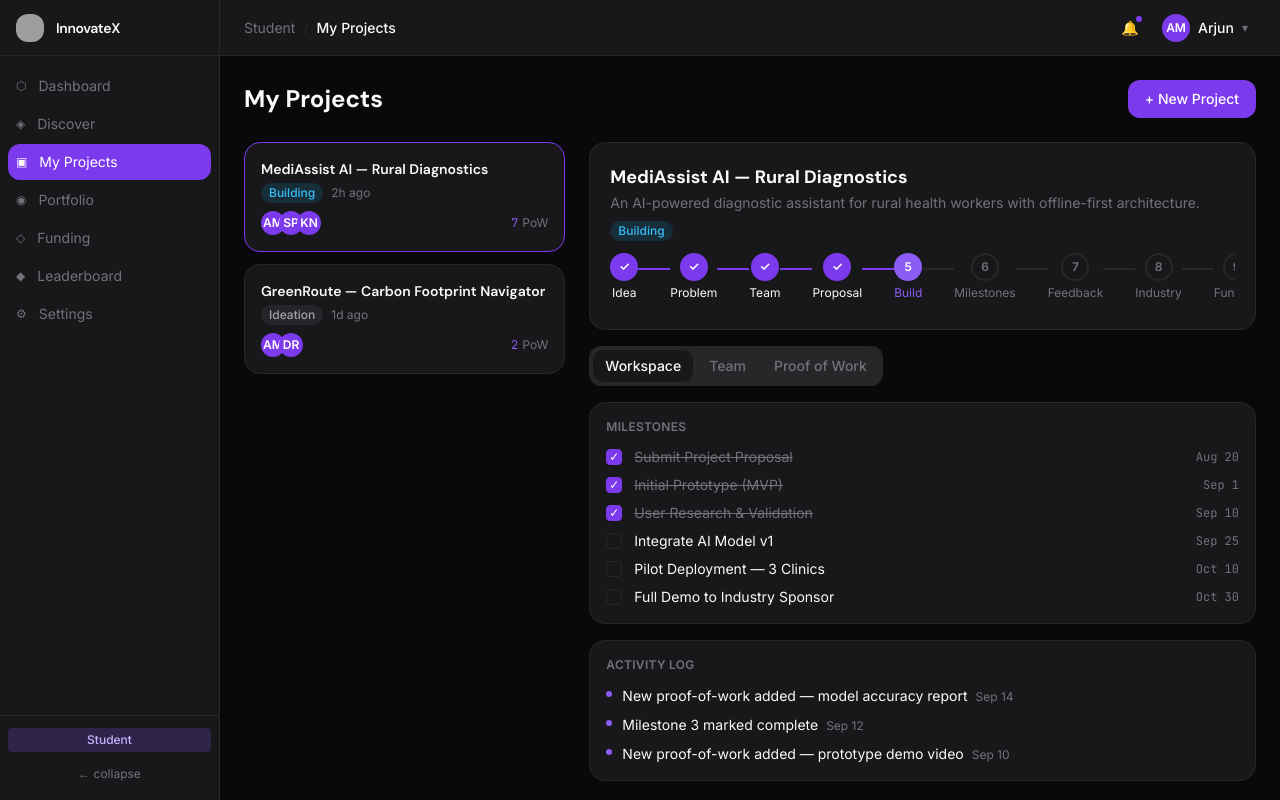
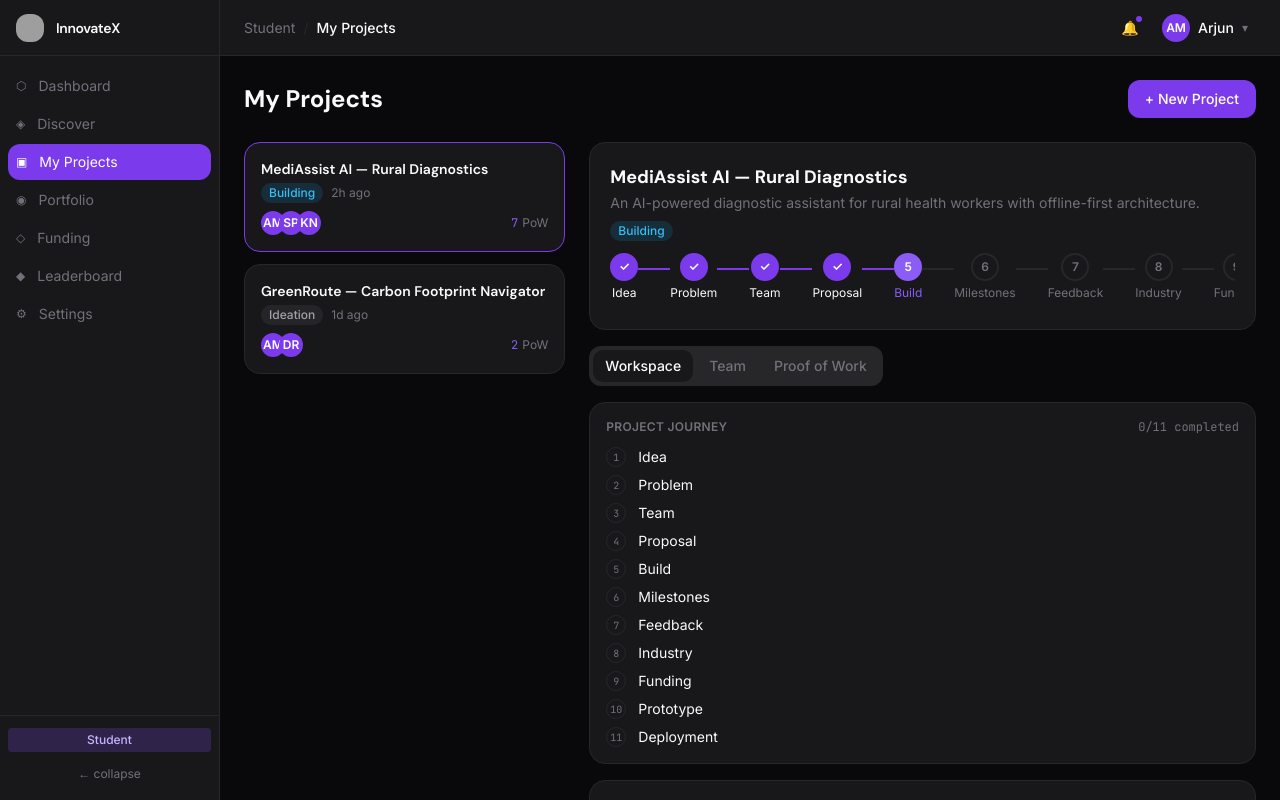
Before and after one commit to Hunny-Chaurasia/InnovateX, a React (Vite) app: page /student/projects in a window 1280 px wide. Built offline with nearby package versions, Linux system fonts and the light colour scheme; grey boxes are pictures that could not be loaded.

Commit message:
Implement milestones and project journey features
Added functionality for user-editable milestones and project journey steps. Enhanced activity logging and milestone management.

```diff
--- a/src/pages/student/MyProjects.tsx
+++ b/src/pages/student/MyProjects.tsx
@@ -1,10 +1,47 @@
-import { useState } from 'react';
+import { useState, useEffect, useRef } from 'react';
 import { useNavigate } from 'react-router-dom';
 import { Card, Badge, StageBadge, InstitutionBadge, Button, Avatar, ProjectJourneyStepper, LinkedInLink } from '../../components/ui';
 import { useToast } from '../../components/Toast';
 import { MOCK_PROJECTS, MOCK_MENTORS, MOCK_MILESTONES } from '../../data/mock';
 import ProofOfWork from '../../components/ProofOfWork';
 import { useWorkflow } from '../../store/workflow';
+
+// ---- Types for user-editable milestones & journey steps ----
+type Milestone = {
+  id: string;
+  title: string;
+  dueDate: string;
+  done: boolean;
+};
+
+type ActivityEntry = { text: string; date: string };
+
+// Converts a raw <input type="date"> value ("2026-03-15") into a readable
+// "15 Mar 2026" style string. Adjust here if your mock data uses a different format.
+function formatDisplayDate(isoDate: string): string {
+  if (!isoDate) return 'No date set';
+  const d = new Date(`${isoDate}T00:00:00`);
+  if (isNaN(d.getTime())) return isoDate;
+  return d.toLocaleDateString('en-GB', { day: 'numeric', month: 'short', year: 'numeric' });
+}
+
+function nowLabel(): string {
+  return new Date().toLocaleDateString('en-GB', { day: 'numeric', month: 'short', year: 'numeric' });
+}
+
+const JOURNEY_STEPS = [
+  'Idea',
+  'Problem',
+  'Team',
+  'Proposal',
+  'Build',
+  'Milestones',
+  'Feedback',
+  'Industry',
+  'Funding',
+  'Prototype',
+  'Deployment',
+] as const;
 
 function MentorModal({ project, onClose }: { project: typeof MOCK_PROJECTS[0]; onClose: () => void }) {
   const { toast } = useToast();
@@ -100,6 +137,70 @@ export default function MyProjects() {
   const project = allProjects.find(p => p.id === activeProject) || allProjects[0];
   const mentorProject = allProjects.find(p => p.id === mentorModal);
 
+  // ---- Activity log, kept per project so any action can append to it ----
+  const [activityByProject, setActivityByProject] = useState<Record<string, ActivityEntry[]>>({});
+  const projectActivity = activityByProject[project.id] ?? project.activityLog;
+
+  const logActivity = (projectId: string, text: string) => {
+    setActivityByProject(prev => {
+      const base = prev[projectId] ?? (allProjects.find(p => p.id === projectId)?.activityLog ?? []);
+      return { ...prev, [projectId]: [{ text, date: nowLabel() }, ...base] };
+    });
+  };
+
+  // ---- User-editable milestones, kept per project ----
+  const [milestonesByProject, setMilestonesByProject] = useState<Record<string, Milestone[]>>({});
+  const projectMilestones = milestonesByProject[project.id] ?? MOCK_MILESTONES;
+  const [newMilestoneTitle, setNewMilestoneTitle] = useState('');
+  const [newMilestoneDate, setNewMilestoneDate] = useState('');
+
+  const toggleMilestone = (id: string) => {
+    setMilestonesByProject(prev => {
+      const current = prev[project.id] ?? MOCK_MILESTONES;
+      let toggledTitle = '';
+      let nowDone = false;
+      const updated = current.map(m => {
+        if (m.id !== id) return m;
+        toggledTitle = m.title;
+        nowDone = !m.done;
+        return { ...m, done: nowDone };
+      });
+      logActivity(project.id, `${nowDone ? 'Completed' : 'Reopened'} milestone: ${toggledTitle}`);
+      return { ...prev, [project.id]: updated };
+    });
+  };
+
+  const addMilestone = () => {
+    const title = newMilestoneTitle.trim();
+    if (!title) return;
+    const milestone: Milestone = {
+      id: `custom-${Date.now()}`,
+      title,
+      dueDate: formatDisplayDate(newMilestoneDate),
+      done: false,
+    };
+    setMilestonesByProject(prev => {
+      const current = prev[project.id] ?? MOCK_MILESTONES;
+      return { ...prev, [project.id]: [...current, milestone] };
+    });
+    logActivity(project.id, `Added milestone: ${title}`);
+    setNewMilestoneTitle('');
+    setNewMilestoneDate('');
+  };
+
+  // ---- 11-step project journey, self-ticked by the user, kept per project ----
+  const [journeyByProject, setJourneyByProject] = useState<Record<string, Set<number>>>({});
+  const completedSteps = journeyByProject[project.id] ?? new Set<number>();
+
+  const toggleStep = (index: number) => {
+    setJourneyByProject(prev => {
+      const current = new Set(prev[project.id] ?? new Set<number>());
+      if (current.has(index)) current.delete(index);
+      else current.add(index);
+      return { ...prev, [project.id]: current };
+    });
+  };
+
   return (
     <div className="p-6 max-w-6xl mx-auto">
       <div className="flex items-center justify-between mb-6">
@@ -154,7 +255,10 @@ export default function MyProjects() {
               </div>
               <StageBadge stage={project.stage} />
             </div>
-            <ProjectJourneyStepper currentStage={project.stage === 'Building' ? 'Build' : project.stage} />
+            <ProjectJourneyStepper
+              currentStage={project.stage === 'Building' ? 'Build' : project.stage}
+              completedSteps={completedSteps}
+            />
           </Card>
 
           {/* Tabs */}
@@ -170,16 +274,61 @@ export default function MyProjects() {
 
           {activeTab === 'workspace' && (
             <div className="flex flex-col gap-4">
-              {/* Milestones */}
+              {/* Project Journey — 11 steps, user ticks off progress themselves */}
+              <Card className="p-4">
+                <div className="flex items-center justify-between mb-3">
+                  <p className="text-xs font-semibold uppercase tracking-wide" style={{ color: 'var(--muted-foreground)' }}>
+                    Project Journey
+                  </p>
+                  <span className="text-xs font-mono" style={{ color: 'var(--muted-foreground)' }}>
+                    {completedSteps.size}/{JOURNEY_STEPS.length} completed
+                  </span>
+                </div>
+                <div className="flex flex-col gap-2">
+                  {JOURNEY_STEPS.map((step, i) => {
+                    const done = completedSteps.has(i);
+                    return (
+                      <div
+                        key={step}
+                        onClick={() => toggleStep(i)}
+                        className="flex items-center gap-3 cursor-pointer select-none"
+                      >
+                        <div
+                          className="w-5 h-5 rounded-full flex items-center justify-center text-[10px] font-mono flex-shrink-0"
+                          style={{
+                            background: done ? 'var(--primary)' : 'transparent',
+                            border: `1.5px solid ${done ? 'var(--primary)' : 'var(--border)'}`,
+                            color: done ? 'white' : 'var(--muted-foreground)',
+                          }}
+                        >
+                          {done ? '✓' : i + 1}
+                        </div>
+                        <span
+                          className="text-sm flex-1"
+                          style={{
+                            color: done ? 'var(--muted-foreground)' : 'var(--foreground)',
+                            textDecoration: done ? 'line-through' : 'none',
+                          }}
+                        >
+                          {step}
+                        </span>
+                      </div>
+                    );
+                  })}
+                </div>
+              </Card>
+
+              {/* Milestones — user can add their own and tick them off */}
               <Card className="p-4">
                 <p className="text-xs font-semibold uppercase tracking-wide mb-3" style={{ color: 'var(--muted-foreground)' }}>
                   Milestones
                 </p>
-                <div className="flex flex-col gap-2">
-                  {MOCK_MILESTONES.map(m => (
+                <div className="flex flex-col gap-2 mb-3">
+                  {projectMilestones.map(m => (
                     <div key={m.id} className="flex items-center gap-3">
                       <div
-                        className="w-4 h-4 rounded flex items-center justify-center text-xs flex-shrink-0"
+                        onClick={() => toggleMilestone(m.id)}
+                        className="w-4 h-4 rounded flex items-center justify-center text-xs flex-shrink-0 cursor-pointer"
                         style={{
                           background: m.done ? 'var(--primary)' : 'transparent',
                           border: `1.5px solid ${m.done ? 'var(--primary)' : 'var(--border)'}`,
@@ -188,12 +337,38 @@ export default function MyProjects() {
                       >
                         {m.done ? '✓' : ''}
                       </div>
-                      <span className="text-sm flex-1" style={{ color: m.done ? 'var(--muted-foreground)' : 'var(--foreground)', textDecoration: m.done ? 'line-through' : 'none' }}>
+                      <span
+                        className="text-sm flex-1"
+                        style={{ color: m.done ? 'var(--muted-foreground)' : 'var(--foreground)', textDecoration: m.done ? 'line-through' : 'none' }}
+                      >
                         {m.title}
                       </span>
                       <span className="text-xs font-mono" style={{ color: 'var(--muted-foreground)' }}>{m.dueDate}</span>
                     </div>
                   ))}
+                  {projectMilestones.length === 0 && (
+                    <p className="text-xs" style={{ color: 'var(--muted-foreground)' }}>No milestones yet — add your first one below.</p>
+                  )}
+                </div>
+
+                {/* Add-milestone form */}
+                <div className="flex gap-2 pt-3" style={{ borderTop: '1px solid var(--border)' }}>
+                  <input
+                    value={newMilestoneTitle}
+                    onChange={e => setNewMilestoneTitle(e.target.value)}
+                    onKeyDown={e => { if (e.key === 'Enter') addMilestone(); }}
+                    placeholder="Add a milestone…"
+                    className="flex-1 text-sm px-3 py-1.5 rounded-md outline-none"
+                    style={{ background: 'var(--muted)', color: 'var(--foreground)', border: '1px solid var(--border)' }}
+                  />
+                  <input
+                    type="date"
+                    value={newMilestoneDate}
+                    onChange={e => setNewMilestoneDate(e.target.value)}
+                    className="text-sm px-2 py-1.5 rounded-md outline-none"
+                    style={{ background: 'var(--muted)', color: 'var(--foreground)', border: '1px solid var(--border)' }}
+                  />
+                  <Button size="sm" onClick={addMilestone}>Add</Button>
                 </div>
               </Card>
 
```
